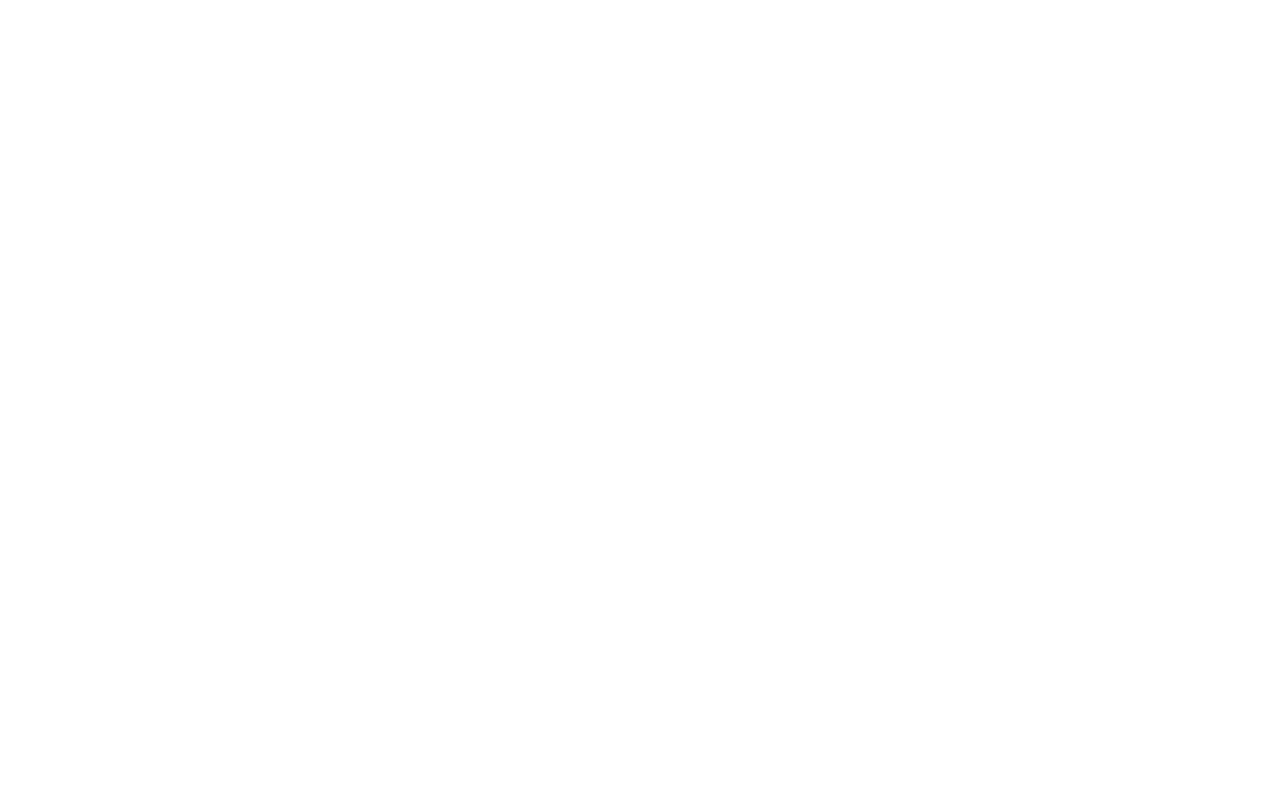
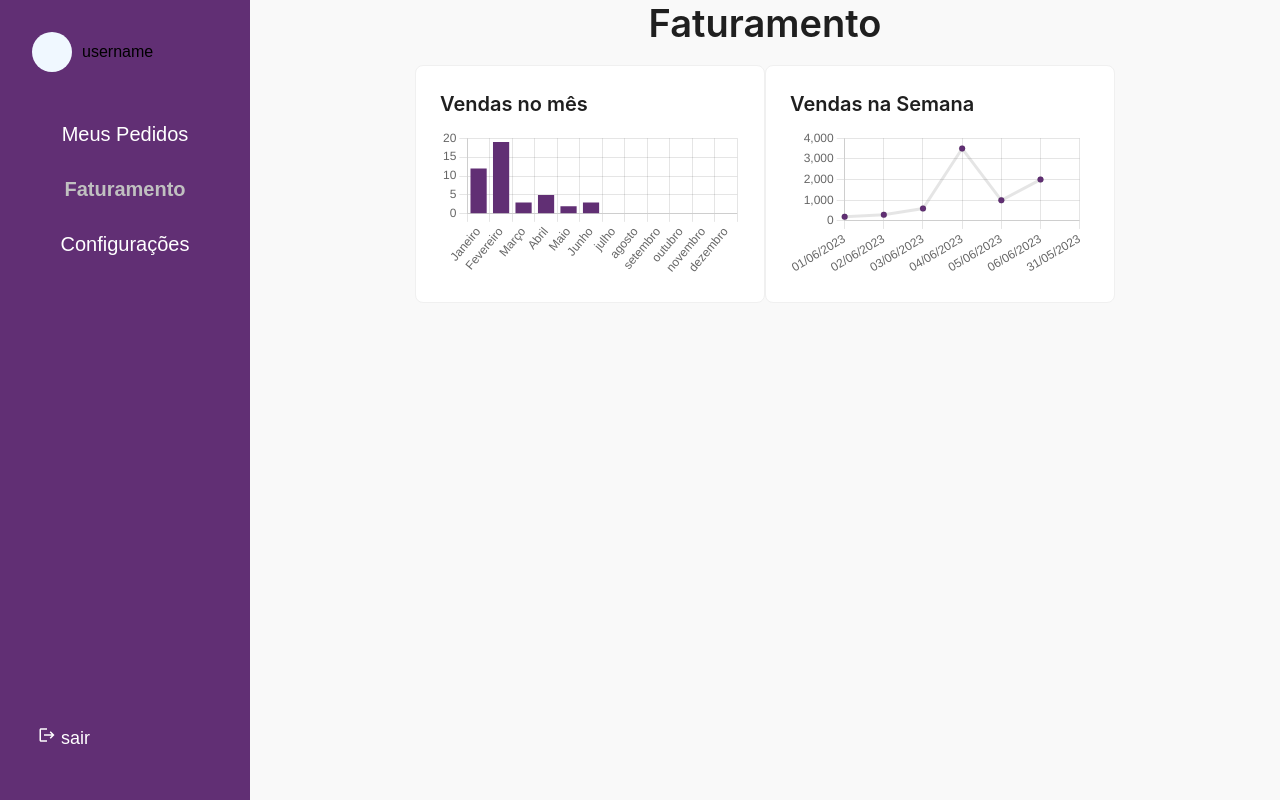
Before and after one commit to alexandre-oliveira-dev/smartDelivery_web, a React (Create React App) app: page /dashboard/1/faturamento in a window 1280 px wide. Built offline with nearby package versions, Linux system fonts and the light colour scheme.

Commit message:
working in charts

```diff
--- a/package.json
+++ b/package.json
@@ -8,7 +8,10 @@
     "@testing-library/user-event": "^13.5.0",
     "@types/react-router-dom": "^5.3.3",
     "antd": "^5.5.2",
+    "chart.js": "^4.3.0",
+    "dayjs": "^1.11.7",
     "react": "^18.2.0",
+    "react-chartjs-2": "^5.2.0",
     "react-dom": "^18.2.0",
     "react-icons": "^4.9.0",
     "react-router-dom": "^5.3.3",
--- a/public/index.html
+++ b/public/index.html
@@ -1,5 +1,5 @@
 <!DOCTYPE html>
-<html lang="en">
+<html lang="pt-br">
   <head>
     <meta charset="utf-8" />
     <link rel="icon" href="%PUBLIC_URL%/favicon.ico" />
--- /dev/null
+++ b/src/pages/Dashboard/Faturamento/index.tsx
@@ -0,0 +1,141 @@
+import React from "react";
+import NavBarComponent from "../components/navbarComponent";
+import "../styleGlobalDash.css";
+import { Card, Col, Row, Typography } from "antd";
+import { Bar, Line } from "react-chartjs-2";
+import {
+  Chart,
+  CategoryScale,
+  LinearScale,
+  PointElement,
+  LineElement,
+  Title,
+  Tooltip,
+  BarElement,
+} from "chart.js";
+import dayjs from "dayjs";
+
+Chart.register(CategoryScale, LinearScale, PointElement, LineElement, Title, Tooltip, BarElement);
+
+export default function Faturamento() {
+  const options = {
+    scales: {
+      y: {
+        beginAtZero: true,
+      },
+    },
+  };
+
+  const datafat = [
+    {
+      id: 1,
+      date: "01/06/2023",
+      amountOrders: 4,
+      amountvalue: 200,
+    },
+    {
+      id: 2,
+      date: "02/06/2023",
+      amountOrders: 4,
+      amountvalue: 300,
+    },
+    {
+      id: 3,
+      date: "03/06/2023",
+      amountOrders: 4,
+      amountvalue: 600,
+    },
+    {
+      id: 3,
+      date: "04/06/2023",
+      amountOrders: 4,
+      amountvalue: 3500,
+    },
+    {
+      id: 3,
+      date: "05/06/2023",
+      amountOrders: 4,
+      amountvalue: 1000,
+    },
+    {
+      id: 3,
+      date: "06/06/2023",
+      amountOrders: 4,
+      amountvalue:2000,
+    },
+
+  ];
+
+  const months = [
+    "Janeiro",
+    "Fevereiro",
+    "Março",
+    "Abril",
+    "Maio",
+    "Junho",
+    "julho",
+    "agosto",
+    "setembro",
+    "outubro",
+    "novembro",
+    "dezembro",
+  ];
+
+  const nowdate = dayjs(new Date());
+  const daysofmonth = [""];
+  const totaldays = nowdate.daysInMonth();
+
+  for (let dia = 1; dia <= totaldays; dia++) {
+    daysofmonth.push(nowdate.date(dia).format("DD/MM/YYYY"));
+  }
+
+console.log(Number(datafat.findIndex(item => item.date === dayjs(new Date()).format('DD/MM/YYYY'))))
+  return (
+    <>
+      <NavBarComponent btn2={true}></NavBarComponent>
+      <div className="box-global-dash">
+        <div className="content-dasboard-pages">
+          <Typography.Title level={1}>Faturamento</Typography.Title>
+          <Row>
+            <Col id="myChart">
+              <Card>
+                <Typography.Title level={4}>Vendas no mês</Typography.Title>
+                <Bar
+                  options={options}
+                  data={{
+                    datasets: [
+                      {
+                        data: [12, 19, 3, 5, 2, 3],
+                        backgroundColor: "#612F74",
+                      },
+                    ],
+                    yLabels: ["R$"],
+                    labels: months,
+                  }}
+                ></Bar>
+              </Card>
+            </Col>
+            <Col>
+              <Card>
+                <Typography.Title level={4}>Vendas na Semana</Typography.Title>
+                <Line
+                  options={options}
+                  data={{
+                    datasets: [
+                      {
+                        data: datafat.map(item => item.amountvalue),
+                        backgroundColor: "#612F74",
+                      },
+                    ],
+                    yLabels: ["R$"],
+                    labels: datafat.map(item => item.date).concat(daysofmonth.slice(daysofmonth.findIndex(item => item === datafat[datafat.length -1].date))),
+                  }}
+                ></Line>
+              </Card>
+            </Col>
+          </Row>
+        </div>
+      </div>
+    </>
+  );
+}
--- a/src/pages/Dashboard/components/navbarComponent/index.tsx
+++ b/src/pages/Dashboard/components/navbarComponent/index.tsx
@@ -2,13 +2,18 @@
 import './style.css'
 import { MdLogout } from 'react-icons/md'
 
+type Activebtntype={
+    btn1?:boolean
+    btn2?:boolean
+    btn3?:boolean
+}
 
-export default function NavBarComponent(){
+export default function NavBarComponent({btn1,btn2,btn3}:Activebtntype){
 
     const navBarBtns = [
-        {id:1, title:'Meus Pedidos',link:"",icon:'',active:true},
-        {id:2, title:'Faturamento',link:"",icon:'',active:false},
-        {id:3, title:'Configurações',link:"",icon:'',active:false}
+        {id:1, title:'Meus Pedidos',link:`/dashboard/${'nomerest'}`,icon:'',active:btn1},
+        {id:2, title:'Faturamento',link:`/dashboard/${'nomerest'}/faturamento`,icon:'',active:btn2},
+        {id:3, title:'Configurações',link:`/dashboard/${'nomerest'}/configuracoes`,icon:'',active:btn3}
     ]
 
     return(
@@ -21,7 +26,7 @@
           {
             navBarBtns.map(item => {
                 return(
-                    <button style={item.active ? { color:"silver",fontWeight:"600"} : {}} key={item.id}>{item.icon} {item.title}</button>
+                    <button type='button' onClick={(()=>window.location.href=item.link)} style={item.active ? { color:"silver",fontWeight:"600"} : {}} key={item.id}>{item.icon} {item.title}</button>
                 )
             })
           }
--- a/src/pages/Dashboard/orders/index.tsx
+++ b/src/pages/Dashboard/orders/index.tsx
@@ -1,93 +1,186 @@
-import React from "react";
+import React, { useState } from "react";
 import NavBarComponent from "../components/navbarComponent";
 import Title from "../components/Title";
+import "./style.css";
 import "../styleGlobalDash.css";
-import { Table,Button,Typography } from "antd";
+import { Table, Button, Typography, Card, Col, Row, Tag } from "antd";
 import { ColumnsType } from "antd/es/table";
 
 export default function Dashboard() {
-
   const data = [
     {
-        id:1,
-        name:"ale",
-        order:['batata','coca lata 300ml'],
-        address:"tv dois de julho",
-        phone:"11 994407328",
-        amount:'R$25,00',
-        payment:"credCard",
-        created_at: '30/05/2023 as 20:20'
-
+      id: 1,
+      name: "ale",
+      order: ["batata", "coca lata 300ml"],
+      address: "tv dois de julho",
+      phone: "11 994407328",
+      amount: "R$25,00",
+      payment: "credCard",
+      created_at: "30/05/2023 as 20:20",
     },
     {
-        id:2,
-        name:"ale",
-        order:['batata','coca lata 300ml'],
-        address:"tv dois de julho",
-        phone:"11 994407328",
-        amount:'R$25,00',
-        payment:"credCard",
-        created_at: '30/05/2023 as 20:20'
+      id: 2,
+      name: "bianca rocha dos santos",
+      order: ["esfiha", "dolly lata 300ml"],
+      address: "tv dois de julho",
+      phone: "11 994407328",
+      amount: "R$25,00",
+      payment: "credCard",
+      created_at: "30/05/2023 as 20:20",
+    },
+  ];
 
-    },
-]
+  type DataType = (typeof data)[0];
 
+  const [dataOrder, setDataOrder] = useState<DataType>();
 
+  const orders = data.map((item) => item.order);
 
-    const coluns:ColumnsType<any> = [
-
+  const coluns: ColumnsType<any> = [
     {
-            title:'id',
-            dataIndex: 'id',
-            align:"left",
-            key:"id",
+      title: "id",
+      dataIndex: "id",
+      align: "left",
+      key: "id",
     },
     {
-            title:'cliente',
-            dataIndex: 'name',
-            key:"name",
-
+      title: "cliente",
+      dataIndex: "name",
+      key: "name",
     },
     {
-            title:'Pedido',
-            dataIndex: 'order',
-            key:"order",
+      title: "Pedido",
+      dataIndex: "orders",
+      render(text, rec, indexx) {
+        return orders
+          .filter((item, index) => index === indexx)
+          .map((item) => item.map((i) => <p>{i}</p>));
+      },
     },
     {
-            title:'Endereço',
-            dataIndex: 'address',
-            key:"address",
+      title: "Endereço",
+      dataIndex: "address",
+      key: "address",
     },
     {
-            title:'Telefone',
-            dataIndex: 'amount',
-            key:"amount",
+      title: "Telefone",
+      dataIndex: "amount",
+      key: "amount",
     },
     {
-            title:'Modo de pagamento',
-            dataIndex: 'payment',
-            key:"payment",
+      title: "Modo de pagamento",
+      dataIndex: "payment",
+      key: "payment",
     },
     {
-            title:'Data',
-            dataIndex: 'created_at',
-            key:"created_at",
+      title: "Data",
+      dataIndex: "created_at",
+      key: "created_at",
     },
     {
-            title:'Ações',
-            render:(text,rec,index)=>{
-                return <Button onClick={()=> console.log(text.id)} type="primary" color="#fff"><Typography.Text>Atualizar pedido</Typography.Text></Button>
-            }
+      title: "Ações",
+      render: (text, rec, index) => {
+        return (
+          <Button
+            onClick={() => {
+              document.querySelector(".box-modalOrders")?.setAttribute("style", "display:flex");
+              setDataOrder(rec);
+            }}
+            type="primary"
+            style={{ color: "#fff" }}
+          >
+            Atualizar pedido
+          </Button>
+        );
       },
-    ]
+    },
+  ];
+
+  const colunsOrdersFinished: ColumnsType<any> = [
+    {
+      title: "id",
+      dataIndex: "id",
+      align: "left",
+      key: "id",
+    },
+    {
+      title: "cliente",
+      dataIndex: "name",
+      key: "name",
+    },
+    {
+      title: "Pedido",
+      dataIndex: "orders",
+      render(text, rec, indexx) {
+        return orders
+          .filter((item, index) => index === indexx)
+          .map((item) => item.map((i) => <p>{i}</p>));
+      },
+    },
+    {
+      title: "Telefone",
+      dataIndex: "amount",
+      key: "amount",
+    },
+    {
+      title: "Data",
+      dataIndex: "created_at",
+      key: "created_at",
+    },
+  ];
+
 
   return (
     <div className="box-global-dash">
-      <NavBarComponent></NavBarComponent>
+      <NavBarComponent btn1={true}></NavBarComponent>
       <div className="content-dasboard-pages">
         <Title align="center" color="#fff" size="20px" text="Meus Pedidos"></Title>
 
-        <Table size="large"  tableLayout="auto" dataSource={data} columns={coluns} ></Table>
+        <div style={{ marginTop: "100px" }}>
+          <Typography.Title level={2}>Pedidos</Typography.Title>
+          <Table size="large" tableLayout="auto" dataSource={data} columns={coluns}></Table>
+
+          <Typography.Title level={2}>Pedidos finalizados</Typography.Title>
+
+          <Table size="large" tableLayout="auto" columns={colunsOrdersFinished}></Table>
+        </div>
+      </div>
+      <div className="box-modalOrders">
+        <Card className="ModalOrders">
+          <div style={{ display: "flex", width: "100%", justifyContent: "space-between" }}>
+            <Typography.Title level={3}>Detalhes do pedido</Typography.Title>{" "}
+            <Button
+              onClick={() =>
+                document.querySelector(".box-modalOrders")?.setAttribute("style", "display:none")
+              }
+              type="default"
+            >
+              X
+            </Button>
+          </div>
+          <Row gutter={20}>
+            <Col>
+              <Typography.Title key={dataOrder?.id} level={5}>
+                Nome:
+              </Typography.Title>
+              <Typography.Paragraph>{dataOrder?.name}</Typography.Paragraph>
+              <Typography.Title level={5}>Endereço:</Typography.Title>
+              <Typography.Paragraph copyable={true}>{dataOrder?.address}</Typography.Paragraph>
+              <Typography.Title  level={5}>Telefone:</Typography.Title>
+              <Typography.Paragraph copyable={true}>{dataOrder?.phone}</Typography.Paragraph>
+            </Col>
+            <Col>
+              <Typography.Title level={5}>Metodo de pagamento:</Typography.Title>
+              <Typography.Paragraph>{dataOrder?.payment}</Typography.Paragraph>
+              <Typography.Title level={5}>Pedido:</Typography.Title>
+              {dataOrder?.order.map((item) => (
+                <Typography.Paragraph><Tag>{item}</Tag></Typography.Paragraph>
+              ))}
+            </Col>
+          </Row>
+
+          <Button type="primary">Finalizar Pedido</Button>
+        </Card>
       </div>
     </div>
   );
--- /dev/null
+++ b/src/pages/Dashboard/orders/style.css
@@ -0,0 +1,13 @@
+.box-modalOrders{
+    width: 100%;
+    height: 100vh;
+    position: fixed;
+    background-color: rgba(0, 0, 0, 0.571);
+    display: none;
+    justify-content: center;
+    align-items: center;
+}
+.ModalOrders{
+    width: 600px;
+    min-height: 300px;
+}
--- a/src/pages/Dashboard/styleGlobalDash.css
+++ b/src/pages/Dashboard/styleGlobalDash.css
@@ -4,9 +4,10 @@
 
 .content-dasboard-pages{
     width: calc(100% - 250px);
-    height: 100vh;
+    min-height: 100vh;
     margin-left: 250px;
     display: flex;
     flex-direction: column;
     align-items: center;
+    background-color: #f9f9f9;
 }
--- a/src/pages/Home/index.tsx
+++ b/src/pages/Home/index.tsx
@@ -32,9 +32,8 @@
           </div>
         </div>
         <div className="content-box-section1">
-          <div className="bg-ilustracao">
             <img className="ilustracao" src={img} alt=""></img>
-          </div>
+
         </div>
         <div className="content-box-section1" style={{ flexDirection: "column", gap: "20px" }}>
           <div className="item-section1">
--- a/src/services/router.tsx
+++ b/src/services/router.tsx
@@ -2,6 +2,7 @@
 import { Switch, Route } from "react-router-dom";
 import Home from "../pages/Home";
 import Dashboard from "../pages/Dashboard/orders";
+import Faturamento from "../pages/Dashboard/Faturamento";
 
 
 export default function RouterApp() {
@@ -9,6 +10,7 @@
     <Switch>
       <Route exact path={"/"} component={Home}></Route>
       <Route exact path={"/dashboard/:company"} component={Dashboard}></Route>
+      <Route exact path={"/dashboard/:company/faturamento"} component={Faturamento}></Route>
     </Switch>
   );
 }
```
Also changed, not shown: src/pages/Home/style.css (+2 -13 lines), 1 other file (tests, documents, lock files or other folders). Lines whose indentation alone changed are shown as unchanged.
